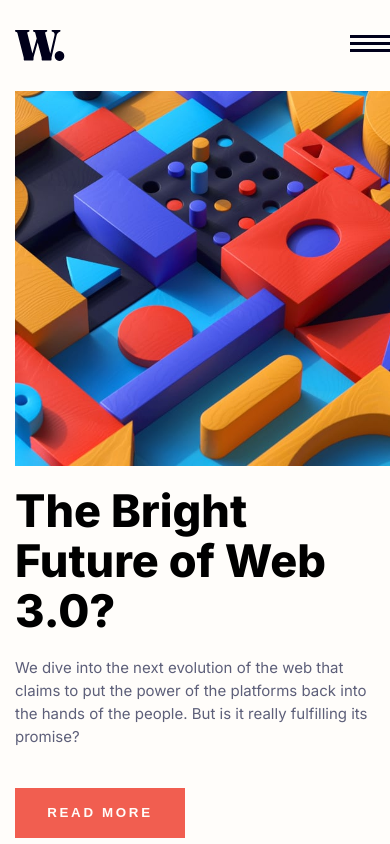
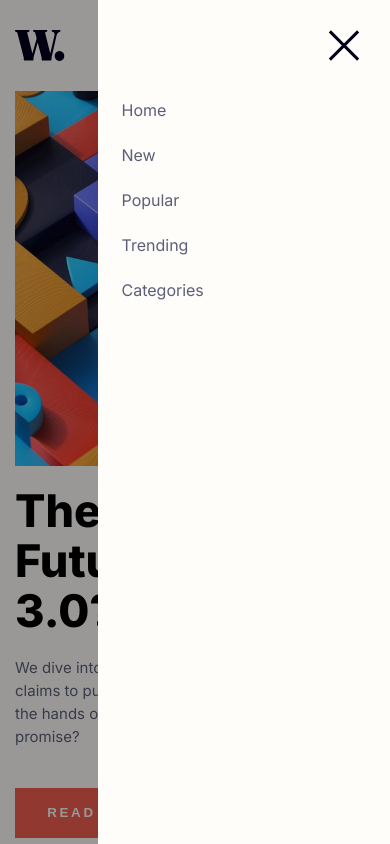
Before and after one commit to mimiwrp/news-homepage, a plain HTML site: page index.html in a window 390 px wide. Both pictures are taken after a click on the element 370 px from the left and 45 px from the top of the page. Shown: the top 844 px of the page. Drawn offline with Linux system fonts and the light colour scheme.

Commit message:
edit toggle

```diff
--- a/index.html
+++ b/index.html
@@ -117,13 +117,27 @@
         </div>
       </section>
 
+      <!-- hamburger menu -->
+      <div class="hamburger-wrapper">
+        <div class="overlay"></div>
+        <div class="wrapper">
+          <img class="closeicon" src="assets/images/icon-menu-close.svg" alt="close-icon">
+          <div class="mobile-nav">
+            <a href="#">Home</a>
+            <a href="#">New</a>
+            <a href="#">Popular</a>
+            <a href="#">Trending</a>
+            <a href="#">Categories</a>
+          </div>
+        </div>
+      </div>
       <!-- <div class="attribution">
         Challenge by
         <a href="https://www.frontendmentor.io?ref=challenge" target="_blank"
           >Frontend Mentor</a
         >. Coded by <a href="#">Your Name Here</a>.
       </div> -->
-      <script src="index.js"></script>
     </div>
+    <script src="index.js"></script>
   </body>
 </html>
--- a/index.js
+++ b/index.js
@@ -1,4 +1,14 @@
-const hamburger = document.querySelector(".hamburger");
-hamburger.addEventListener("click", function () {
-  hamburger.classList.toggle("is-active");
+const open = document.querySelector(".hamburger");
+const close = document.querySelector(".closeicon");
+
+open.addEventListener("click", () => {
+  console.log("open click");
+  const menu = document.querySelector(".hamburger-wrapper");
+  menu.classList.add("open");
 });
+
+close.addEventListener("click", () => {
+  console.log("close click");
+  const menu = document.querySelector(".hamburger-wrapper");
+  menu.classList.remove("open");
+});
--- a/style.css
+++ b/style.css
@@ -13,7 +13,6 @@ body {
   padding-right: 15px;
   padding-top: 30px;
   padding-bottom: 30px;
-
 }
 nav {
   width: 375px;
@@ -28,6 +27,54 @@ nav > img {
 .hamburger:hover {
   cursor: pointer;
 }
+/* css hamburger toggle start*/
+.hamburger-wrapper {
+  display: flex;
+  opacity: 0;
+  position: absolute;
+  top: 0;
+  bottom: 0;
+  right: 0;
+  left: 100%;
+  transition: left 250ms ease, opacity 250ms ease;
+}
+
+.hamburger-wrapper .wrapper {
+  background-color: hsl(36, 100%, 99%);
+  flex: 3;
+}
+.hamburger-wrapper .wrapper .mobile-nav {
+  margin-top: 100px;
+  margin-left: 24px;
+  display: flex;
+  flex-direction: column;
+  gap: 25px;
+}
+.hamburger-wrapper .wrapper .closeicon {
+  float: right;
+  margin-bottom: 300px;
+  margin-left: auto;
+  margin-top: 30px;
+  margin-right: 30px;
+}
+.hamburger-wrapper .overlay {
+  flex:1;
+  background-color: rgba(0, 0, 0, 0.4);
+}
+.hamburger-wrapper .wrapper .mobile-nav > a {
+  text-decoration: none;
+  color: hsl(236, 13%, 42%);
+}
+.hamburger-wrapper .wrapper .mobile-nav > a:hover {
+  cursor: pointer;
+  color: hsl(5, 85%, 63%);
+  text-decoration: none;
+}
+.open {
+  left: 0;
+  opacity: 100%;
+}
+/* css hamburger toggle end */
 .hidden-nav {
   display: none;
 }
@@ -160,6 +207,7 @@ hr {
   .main-container {
     margin: 0 auto;
     width: 960px;
+    margin-top: 50px;
   }
   nav {
     width: 100%;
```
